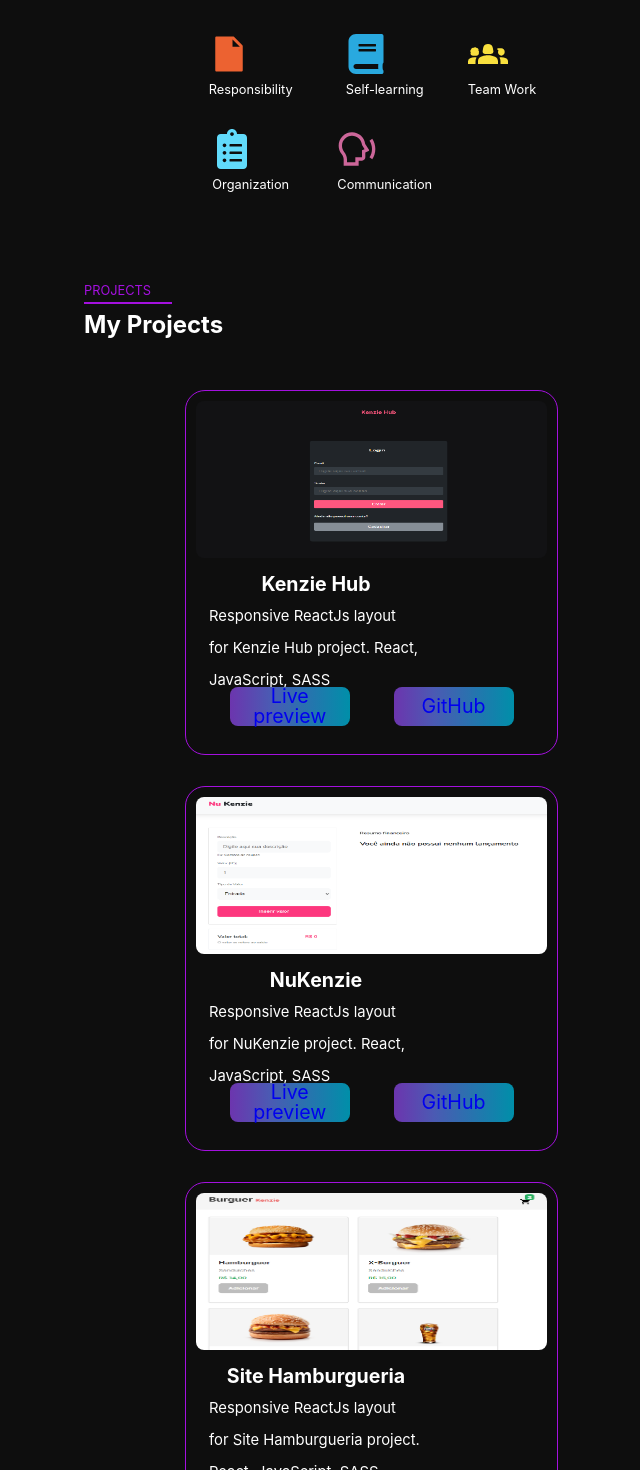
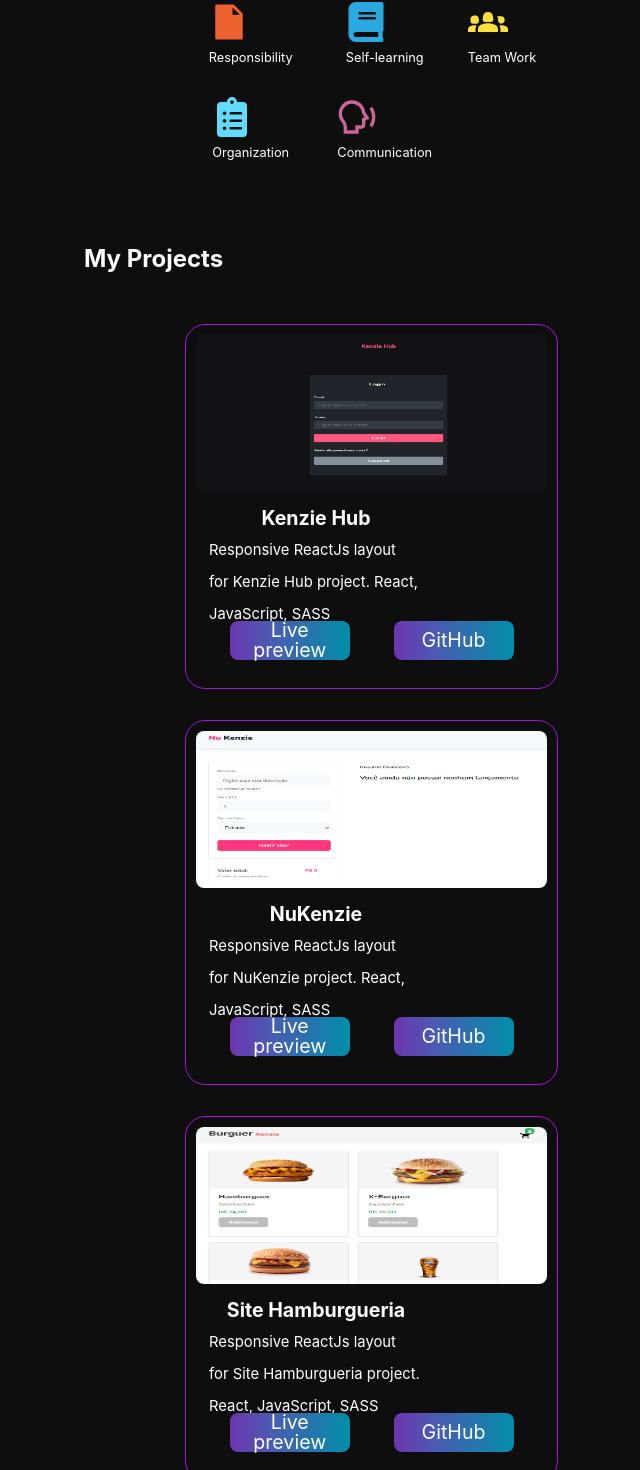
Before and after one commit to nayaragracioli/portfolio-nayaragracioli, a React (Vite) app: page / in a window 1280 px wide. Shown: the part 1329-2799 px from the top of the page, without its empty margins (277-917 px from the left). Built offline with nearby package versions, Linux system fonts and the light colour scheme.

Commit message:
feat: Created SCSS for Footer

```diff
--- a/src/components/AboutMe/index.jsx
+++ b/src/components/AboutMe/index.jsx
@@ -7,7 +7,8 @@ export const AboutMe = () => {
         <section className={`container ${Styles.aboutMeBox}`} id="aboutme">
             <div>
                 <div className={Styles.contactInfo}>
-                    <p className="specialText">About Me</p>
+                    {/* <p className="specialText">About Me</p> */}
+                    <h2 className="title2">About Me</h2>
                 </div>
                 <div className={Styles.experience__sections}>
                     <div className={Styles.experience__content}>
--- a/src/components/Footer/index.jsx
+++ b/src/components/Footer/index.jsx
@@ -1,13 +1,14 @@
+import Styles from "./style.module.scss";
 import { FaLinkedin, FaGitAlt, FaWhatsapp } from "react-icons/fa";
 import { MdOutlineMail } from "react-icons/md";
 
 export const Footer = () => {
 
     return (
-        <footer>
+        <footer className={`container ${Styles.footerBox}`}>
             <div>
                 <h2>Feel free to contact me</h2>
-                <p>nayaragraciolisa@gmail.com</p>
+
                 <ul>
                         <li>
                             <a href="https://www.linkedin.com/in/nayaragracioli/" target="blank">
@@ -30,6 +31,7 @@ export const Footer = () => {
                             </a>
                         </li>
                     </ul>
+                <p>nayaragraciolisa@gmail.com</p>
             </div>
         </footer>
     )
--- /dev/null
+++ b/src/components/Footer/style.module.scss
@@ -0,0 +1,27 @@
+.footerBox {
+  & > div {
+    display: flex;
+    flex-direction: column;
+    align-items: center;
+    gap: 12px;
+
+    & > h2 {
+      background: var(--color-gradient);
+      -webkit-background-clip: text;
+      -webkit-text-fill-color: transparent;
+      font-size: var(--font-size-3);
+    }
+
+    & > ul {
+        display: flex;
+        width: 131px;
+        height: 25px;
+        gap: 28px;
+
+    }
+
+    & > p {
+        font-size: var(--font-size-4);
+      }
+  }
+}
--- a/src/components/MyProject/index.jsx
+++ b/src/components/MyProject/index.jsx
@@ -8,7 +8,7 @@ export const MyProject = () => {
     <section className={`container ${Styles.projectsBox}`} id="projects">
       <div>
         <div className={Styles.projectsInfo}>
-          <p className="specialText">Projects</p>
+          {/* <p className="specialText">Projects</p> */}
           <h2 className="title2">My Projects</h2>
         </div>
         <div className={Styles.projectsCard}>
@@ -28,7 +28,7 @@ export const MyProject = () => {
                           href="https://react-entrega-parte3-kenzie-hub-nayaragracioli.vercel.app/"
                           target="_blank"
                         >
-                          Live preview
+                          <p>Live preview</p>
                         </a>
                       </div>
                       <div>
@@ -36,7 +36,7 @@ export const MyProject = () => {
                           href="https://github.com/nayaragracioli/kenziehub-nayaragracioli"
                           target="_blank"
                         >
-                          GitHub
+                          <p>GitHub</p>
                         </a>
                       </div>
                     </div>
@@ -57,7 +57,7 @@ export const MyProject = () => {
                           href="https://react-entrega-s2-template-nu-kenzie-nayaragracioli.vercel.app/"
                           target="_blank"
                         >
-                          Live preview
+                          <p>Live preview</p>
                         </a>
                       </div>
                       <div>
@@ -65,7 +65,7 @@ export const MyProject = () => {
                           href="https://github.com/nayaragracioli/nukenzie-nayaragracioli"
                           target="_blank"
                         >
-                          GitHub
+                          <p>GitHub</p>
                         </a>
                       </div>
                     </div>
@@ -86,7 +86,7 @@ export const MyProject = () => {
                           href="https://react-entrega-s3-template-hamburgueria-nayaragracioli.vercel.app/"
                           target="_blank"
                         >
-                          Live preview
+                          <p>Live preview</p>
                         </a>
                       </div>
                       <div>
@@ -94,7 +94,7 @@ export const MyProject = () => {
                           href="https://github.com/nayaragracioli/hamburgueria-nayaragracioli"
                           target="_blank"
                         >
-                          GitHub
+                          <p>GitHub</p>
                         </a>
                       </div>
                     </div>
@@ -118,7 +118,7 @@ export const MyProject = () => {
                           href="https://react-entrega-s2-template-nu-kenzie-nayaragracioli.vercel.app/"
                           target="_blank"
                         >
-                          Live preview
+                          <p>Live preview</p>
                         </a>
                       </div>
                       <div>
@@ -126,7 +126,7 @@ export const MyProject = () => {
                           href="https://github.com/nayaragracioli/portfolio-nayaragracioli"
                           target="_blank"
                         >
-                          GitHub
+                          <p>GitHub</p>
                         </a>
                       </div>
                     </div>
--- a/src/components/MyProject/style.module.scss
+++ b/src/components/MyProject/style.module.scss
@@ -35,7 +35,6 @@
               height: 100%;
               width: 100%;
 
-
               .cardImg {
                 display: flex;
                 flex-direction: column;
@@ -69,7 +68,6 @@
                     font-size: var(--font-size-4);
                     margin-left: 23px;
                   }
-
                 }
               }
 
@@ -93,6 +91,7 @@
                   color: var(--color-white);
                   background: var(--color-gradient);
 
+
                   font-size: var(--font-size-3);
                   line-height: 19.36px;
 
@@ -101,6 +100,11 @@
                   &:hover {
                     background-color: var(--color-secondary);
                     filter: brightness(1.2);
+                  }
+                  & > a{
+                    & > p{
+                      color: var(--color-white);
+                    }
                   }
                 }
               }
--- a/src/components/Skills/index.jsx
+++ b/src/components/Skills/index.jsx
@@ -13,8 +13,8 @@ export const Skills = () => {
             <div>
                 <div className={Styles.infoTech}>
                     <div className={Styles.infoName}>
-                        <p className="specialText">Skills</p>
-                        <h2 className="title2">Soft & Hard Skills</h2>
+                        {/* <p className="specialText">Skills</p> */}
+                        <h2 className="title2"> Hard & Soft Skills</h2>
                     </div>
 
                 </div>
```
